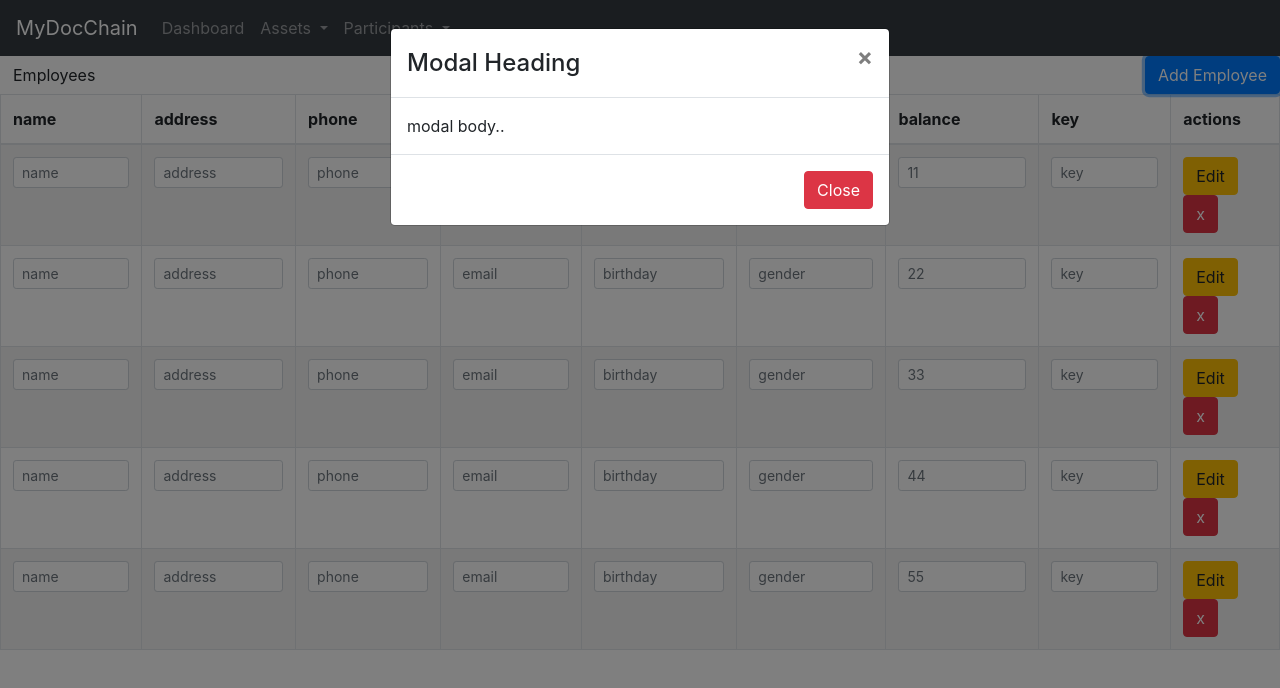
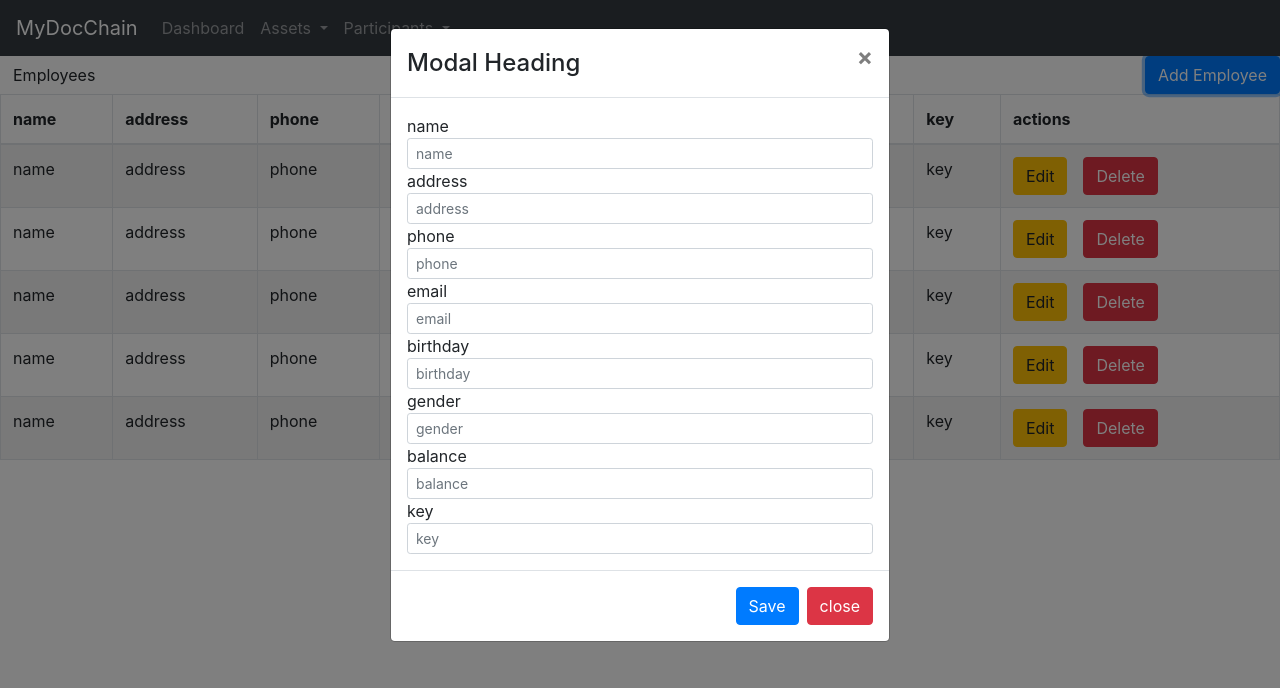
Before and after one commit to hossamabdullah/AngularAdminPanel, an Angular app: page /employee in a window 1280 px wide. Both pictures are taken after a click on the button "Add Employee". Shown: the top 688 px of the page. Built offline with nearby package versions, Linux system fonts and the light colour scheme.

Commit message:
adjust forms of add and edit employee

```diff
--- a/src/app/employee/employee.component.html
+++ b/src/app/employee/employee.component.html
@@ -1,7 +1,7 @@
 <button type="button" class="btn" id="title">
     Employees
 </button>
-<button type="button" class="btn btn-primary" id="add-btn" data-toggle="modal" data-target="#addempl">
+<button type="button" class="btn btn-primary" id="add-btn" data-toggle="modal" data-target="#addempl" (click)="enableSaveMode()">
     Add Employee
 </button>
 <div>
@@ -22,32 +22,32 @@
       <tbody>
           <tr *ngFor="let user of participants">
                 <td>
-                    <input class="form-control form-control-sm" type="text" placeholder="{{user.name}}"/>
+                    {{user.name}}
                 </td>
                 <td>
-                    <input class="form-control form-control-sm" type="text" placeholder="{{user.address}}"/>
+                    {{user.address}}
                 </td>
                 <td>
-                    <input class="form-control form-control-sm" type="text" placeholder="{{user.phone}}"/>
+                    {{user.phone}}
                 </td>
                 <td>
-                    <input class="form-control form-control-sm" type="text" placeholder="{{user.email}}"/>
+                    {{user.email}}
                 </td>
                 <td>
-                    <input class="form-control form-control-sm" type="text" placeholder="{{user.birthday}}"/>
+                    {{user.birthday}}
                 </td>
                 <td>
-                    <input class="form-control form-control-sm" type="text" placeholder="{{user.gender}}"/>
+                    {{user.gender}}
                 </td>
                 <td>
-                    <input class="form-control form-control-sm" type="text" placeholder="{{user.balance}}"/>
+                    {{user.balance}}
                 </td>
                 <td>
-                    <input class="form-control form-control-sm" type="text" placeholder="{{user.key}}"/>
+                    {{user.key}}
                 </td>
                 <td>
-                    <button type="button" class="btn btn-warning" (click)="editEmployee($event, user)">Edit</button>
-                    <button type="button" class="btn btn-danger" (click)="removeEmployee($event, user)">x</button>
+                    <button type="button" class="btn btn-warning" (click)="enableEditEmployee($event, user)" data-toggle="modal" data-target="#addempl">Edit</button>
+                    <button type="button" class="btn btn-danger" (click)="removeEmployee($event, user)">Delete</button>
                 </td>
           </tr>
       </tbody>
@@ -66,16 +66,33 @@
             <button type="button" class="close" data-dismiss="modal">&times;</button>
         </div>
 
+        <form [formGroup]="sampleForm" (ngSubmit)="save()">
             <!-- Modal body -->
             <div class="modal-body">
-                modal body..
+                    name
+                    <input class="form-control form-control-sm" type="text" formControlName="name"     placeholder="name"/>
+                    address
+                    <input class="form-control form-control-sm" type="text" formControlName="address"  placeholder="address"/>
+                    phone
+                    <input class="form-control form-control-sm" type="text" formControlName="phone"    placeholder="phone"/>
+                    email
+                    <input class="form-control form-control-sm" type="text" formControlName="email"    placeholder="email"/>
+                    birthday
+                    <input class="form-control form-control-sm" type="text" formControlName="birthday" placeholder="birthday"/>
+                    gender
+                    <input class="form-control form-control-sm" type="text" formControlName="gender"   placeholder="gender"/>
+                    balance
+                    <input class="form-control form-control-sm" type="text" formControlName="balance"  placeholder="balance"/>
+                    key
+                    <input class="form-control form-control-sm" type="text" formControlName="key"      placeholder="key"/>
             </div>
 
             <!-- Modal footer -->
             <div class="modal-footer">
-              <button type="button" class="btn btn-danger" data-dismiss="modal">Close</button>
+                <button type="submit" class="btn btn-primary">Save</button>
+                <button type="button" class="btn btn-danger" data-dismiss="modal">close</button>
             </div>
-
+        </form>
         </div>
     </div>
 </div>
--- a/src/app/employee/employee.component.ts
+++ b/src/app/employee/employee.component.ts
@@ -1,6 +1,7 @@
-import { Component, OnInit } from '@angular/core';
+import { Component, OnInit, ViewChild } from '@angular/core';
 import { User } from '../types/user.model';
 import { HyperledgerService } from '../services/Hyperledger.service';
+import { FormGroup, FormControl, NgForm } from '@angular/forms';
 
 @Component({
   selector: 'app-employee',
@@ -9,6 +10,9 @@ import { HyperledgerService } from '../services/Hyperledger.service';
 })
 export class EmployeeComponent implements OnInit {
   participants: User[];
+  sampleForm;
+  isSaveMode=true;
+  isEditMode=false;
 
   constructor(private hyperLedgerService: HyperledgerService) {
   }
@@ -16,14 +20,75 @@ export class EmployeeComponent implements OnInit {
 
   ngOnInit() {
     this.participants = this.hyperLedgerService.getUsers();
+
+    this.sampleForm = new FormGroup({
+      'name': new FormControl(),
+      'address': new FormControl(),
+      'phone': new FormControl(),
+      'email': new FormControl(),
+      'birthday': new FormControl(),
+      'gender': new FormControl(),
+      'balance': new FormControl(),
+      'key': new FormControl(),
+    });
+
+    console.log(this.sampleForm)
+
   }
 
-  editEmployee(event, user:User){
+  enableEditEmployee(event, user:User){
+    this.sampleForm.setValue({
+      name: user.name,
+      address: user.address,
+      phone: user.phone,
+      email: user.email,
+      birthday: user.birthday,
+      gender: user.gender,
+      balance: user.balance,
+      key: user.key
+    });
+    this.isSaveMode=false;
+    this.isEditMode=true;
+
     this.hyperLedgerService.updateUser(user);
-    console.log(user);
   }
 
   removeEmployee(event, user){
     this.hyperLedgerService.removeUser(user);
   }
+
+  enableSaveMode(){
+    this.sampleForm.setValue({
+      name: "",
+      address: "",
+      phone: "",
+      email: "",
+      birthday: "",
+      gender: "",
+      balance: "",
+      key: ""
+    });
+    this.isSaveMode=true;
+    this.isEditMode=false;
+    console.log("isSaveMode : "+ this.isSaveMode)
+  }
+
+  save() {
+    let name = this.sampleForm.controls.name.value;
+    let address = this.sampleForm.controls.address.value;
+    let phone = this.sampleForm.controls.phone.value;
+    let email = this.sampleForm.controls.email.value;
+    let birthday = this.sampleForm.controls.birthday.value;
+    let gender = this.sampleForm.controls.gender.value;
+    let balance = this.sampleForm.controls.balance.value;
+    let key = this.sampleForm.controls.key.value;
+    if(this.isSaveMode){
+      let user = new User(name, address, phone, email, birthday, gender, balance, key);
+      //TODO save
+    }
+    if(this.isEditMode){
+      let user = new User(name, address, phone, email, birthday, gender, balance, key);
+      //TODO edit
+    }
+  }
 }
```
Lines whose indentation alone changed are shown as unchanged.
